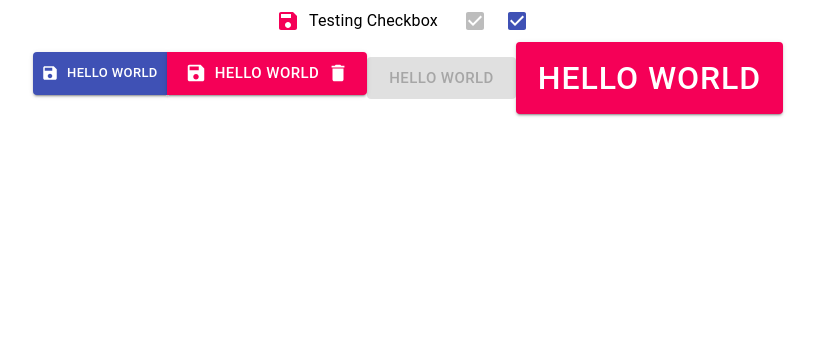
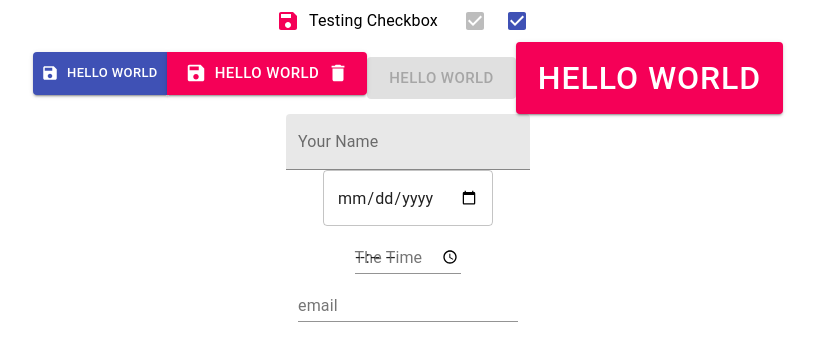
Before and after one commit to mmanchee/MaterialUIExample, a React (Create React App) app: page / in a window 1280 px wide. Shown: the top 350 px of the page, without its empty margins (232-1047 px from the left). Built offline with nearby package versions, Linux system fonts and the light colour scheme.

Commit message:
add TextFields with material-ui

```diff
--- a/src/App.js
+++ b/src/App.js
@@ -3,12 +3,14 @@ import './App.css';
 
 import Checkboxes from './components/Checkboxes';
 import Buttons from './components/Buttons';
+import TextFields from './components/TextFields';
 
 function App() {
   return (
     <div className="App">
       <Checkboxes />
       <Buttons />
+      <TextFields />
     </div>
   );
 }
--- /dev/null
+++ b/src/components/TextFields.js
@@ -0,0 +1,34 @@
+import React, { useState } from 'react';
+import { Button, ButtonGroup, Checkbox, FormControlLabel, TextField } from '@material-ui/core';
+import { Icons, Save, Delete } from '@material-ui/icons';
+
+const TextFields = () => {
+  return (
+    <div>
+      <TextField
+        variant='filled'
+        label='Your Name'
+      />
+      <br />
+      <TextField
+        variant='outlined'
+        color='primary'
+        type='date'
+      />
+      <br />
+      <TextField
+        type='time'
+        label='The Time'
+      />
+      <br />
+      <TextField
+        type='email'
+        label='email'
+        placeholder='test@test.com'
+      />
+      <br />
+    </div>
+  )
+}
+
+export default TextFields
```
Also changed, not shown: 1 other file (tests, documents, lock files or other folders).
